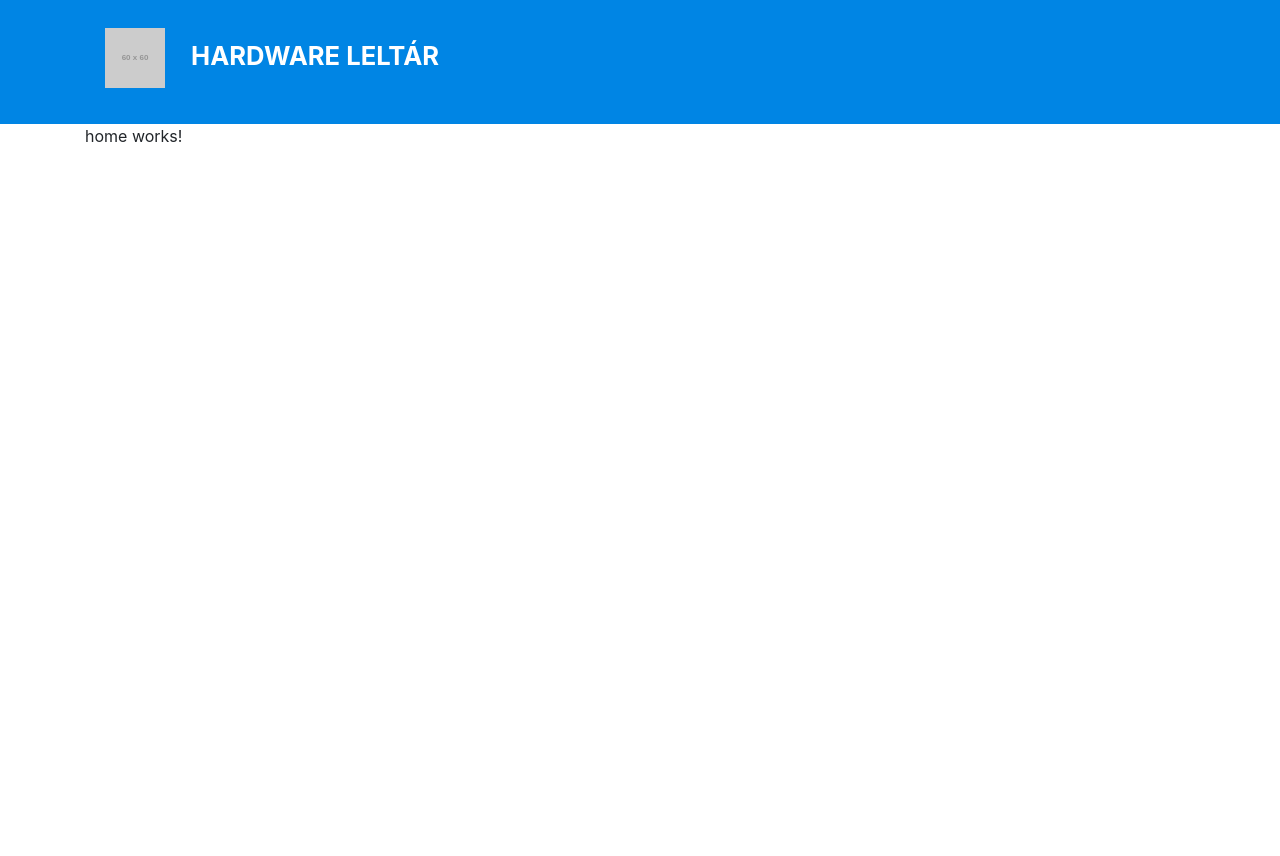
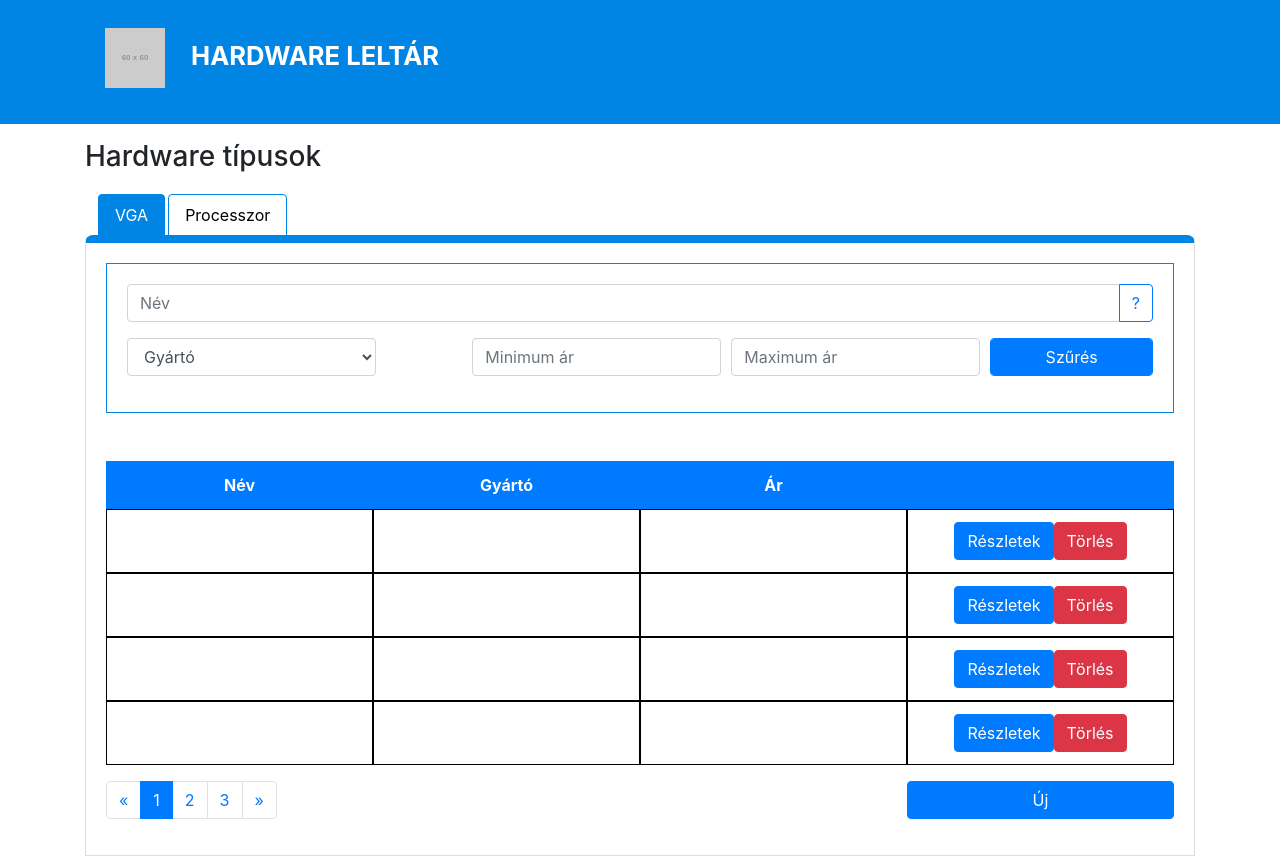
Before and after one commit to nagybalint001/hwleltar, an Angular app in the folder frontend/: page / in a window 1280 px wide. Before the commit the page ends 800 px from the top, so only its background shows below. Built offline with nearby package versions, Linux system fonts and the light colour scheme.

Commit message:
Frontend static main page

```diff
--- a/frontend/src/app/home/home.component.html
+++ b/frontend/src/app/home/home.component.html
@@ -1,3 +1,127 @@
-<p>
-  home works!
-</p>
+<h3 class="mt-3">Hardware típusok</h3>
+<div class="card text-center">
+  <div class="card-header">
+    <ul class="nav nav-tabs card-header-tabs">
+      <li class="nav-item">
+        <a class="nav-link active" href="/vga">VGA</a>
+      </li>
+      <li class="nav-item">
+        <a class="nav-link" href="/cpu">Processzor</a>
+      </li>
+    </ul>
+  </div>
+  <div class="card-body container">
+    <div class="form-container">
+      <div class="form-row">
+        <div class="form-group input-group col">
+          <input type="text" class="form-control" id="inputName" placeholder="Név">
+          <div class="input-group-append">
+            <button class="btn btn-outline-primary" type="button">?</button>
+          </div>
+        </div>
+      </div>
+      <div class="form-row">
+        <div class="form-group col-sm-3">
+          <select id="inputManufacturer" class="form-control">
+            <option selected disabled>Gyártó</option>
+            <option>Intel</option>
+            <option>Asus</option>
+            <option>Gigabyte</option>
+          </select>
+        </div>
+        <div class="spacer col-sm-1">
+        </div>
+        <div class="form-group col-sm-3">
+          <input type="number" class="form-control" id="inputMinPrice" placeholder="Minimum ár">
+        </div>
+        <div class="form-group col-sm-3">
+          <input type="number" class="form-control" id="inputMaxPrice" placeholder="Maximum ár">
+        </div>
+        <div class="form-group col-sm-2">
+          <input type="button" class="form-control btn btn-primary" id="filterButton" value="Szűrés">
+        </div>
+      </div>
+    </div>
+
+    <div class="table-container mt-5">
+      <table class="table table-bordered">
+        <thead class="bg-primary">
+          <tr class="row">
+            <th class="col-sm-3">Név</th>
+            <th class="col-sm-3">Gyártó</th>
+            <th class="col-sm-3">Ár</th>
+            <th class="col-sm-3"></th>
+          </tr>
+        </thead>
+        <tbody>
+          <tr class="row">
+            <td class="col-sm-3"></td>
+            <td class="col-sm-3"></td>
+            <td class="col-sm-3"></td>
+            <td class="col-sm-3">
+              <button class="btn btn-primary">Részletek</button>
+              <button class="btn btn-danger">Törlés</button>
+            </td>
+          </tr>
+          <tr class="row">
+            <td class="col-sm-3"></td>
+            <td class="col-sm-3"></td>
+            <td class="col-sm-3"></td>
+            <td class="col-sm-3">
+              <button class="btn btn-primary">Részletek</button>
+              <button class="btn btn-danger">Törlés</button>
+            </td>
+          </tr>
+          <tr class="row">
+            <td class="col-sm-3"></td>
+            <td class="col-sm-3"></td>
+            <td class="col-sm-3"></td>
+            <td class="col-sm-3">
+              <button class="btn btn-primary">Részletek</button>
+              <button class="btn btn-danger">Törlés</button>
+            </td>
+          </tr>
+          <tr class="row">
+            <td class="col-sm-3"></td>
+            <td class="col-sm-3"></td>
+            <td class="col-sm-3"></td>
+            <td class="col-sm-3">
+              <button class="btn btn-primary">Részletek</button>
+              <button class="btn btn-danger">Törlés</button>
+            </td>
+          </tr>
+        </tbody>
+      </table>
+      <div class="row col-sm-12 pl-0 pr-0">
+        <nav class="col-sm-9 pl-0 pr-0">
+          <ul class="pagination">
+            <li class="page-item">
+              <a class="page-link" href="#" aria-label="Previous">
+                <span aria-hidden="true">&laquo;</span>
+                <span class="sr-only">Previous</span>
+              </a>
+            </li>
+            <li class="page-item active">
+              <a class="page-link" href="#">1</a>
+            </li>
+            <li class="page-item">
+              <a class="page-link" href="#">2</a>
+            </li>
+            <li class="page-item">
+              <a class="page-link" href="#">3</a>
+            </li>
+            <li class="page-item">
+              <a class="page-link" href="#" aria-label="Next">
+                <span aria-hidden="true">&raquo;</span>
+                <span class="sr-only">Next</span>
+              </a>
+            </li>
+          </ul>
+        </nav>
+        <div class="col-sm-3 float-right pl-0 pr-0">
+          <button class="btn btn-primary btn-block">Új</button>
+        </div>
+      </div>
+    </div>
+  </div>
+</div>
--- a/frontend/src/app/home/home.component.scss
+++ b/frontend/src/app/home/home.component.scss
@@ -0,0 +1,56 @@
+$blue-color: #0085e4;
+
+.card {
+    border: 0;
+}
+
+.card-body {
+    border: 1px solid rgba(0,0,0,.125);
+    border-top: 8px solid $blue-color;
+    border-top-left-radius: .5rem;
+    border-top-right-radius: .5rem;
+}
+
+.card-header {
+    background-color: #ffffff;
+    border: 0;
+}
+
+.nav-tabs .nav-link {
+    border: 1px solid $blue-color;
+    margin-left: 3px;
+    color: #000000;
+    /*border-color: #dee2e6 #dee2e6 #fff;*/
+}
+
+.nav-tabs .nav-link.active {
+    color: #ffffff;
+    background-color: $blue-color;
+}
+
+.form-container {
+    border: 1px solid $blue-color;
+    padding: 20px;
+}
+
+.table-container thead {
+    color: #ffffff;
+}
+
+
+.table-bordered, .table-bordered td {
+    /*border-color: #000000;*/
+    border: 1px solid #000000;
+}
+.table-bordered th {
+    border-color: $blue-color;
+    border: 1px;
+}
+
+table.table {
+    border: 0;
+}
+
+.card .row, table .row {
+    margin:0;
+}
--- a/frontend/src/index.html
+++ b/frontend/src/index.html
@@ -2,7 +2,7 @@
 <html lang="en">
 <head>
   <meta charset="utf-8">
-  <title>Frontend</title>
+  <title>HW Leltár</title>
   <base href="/">
 
   <meta name="viewport" content="width=device-width, initial-scale=1">
```
